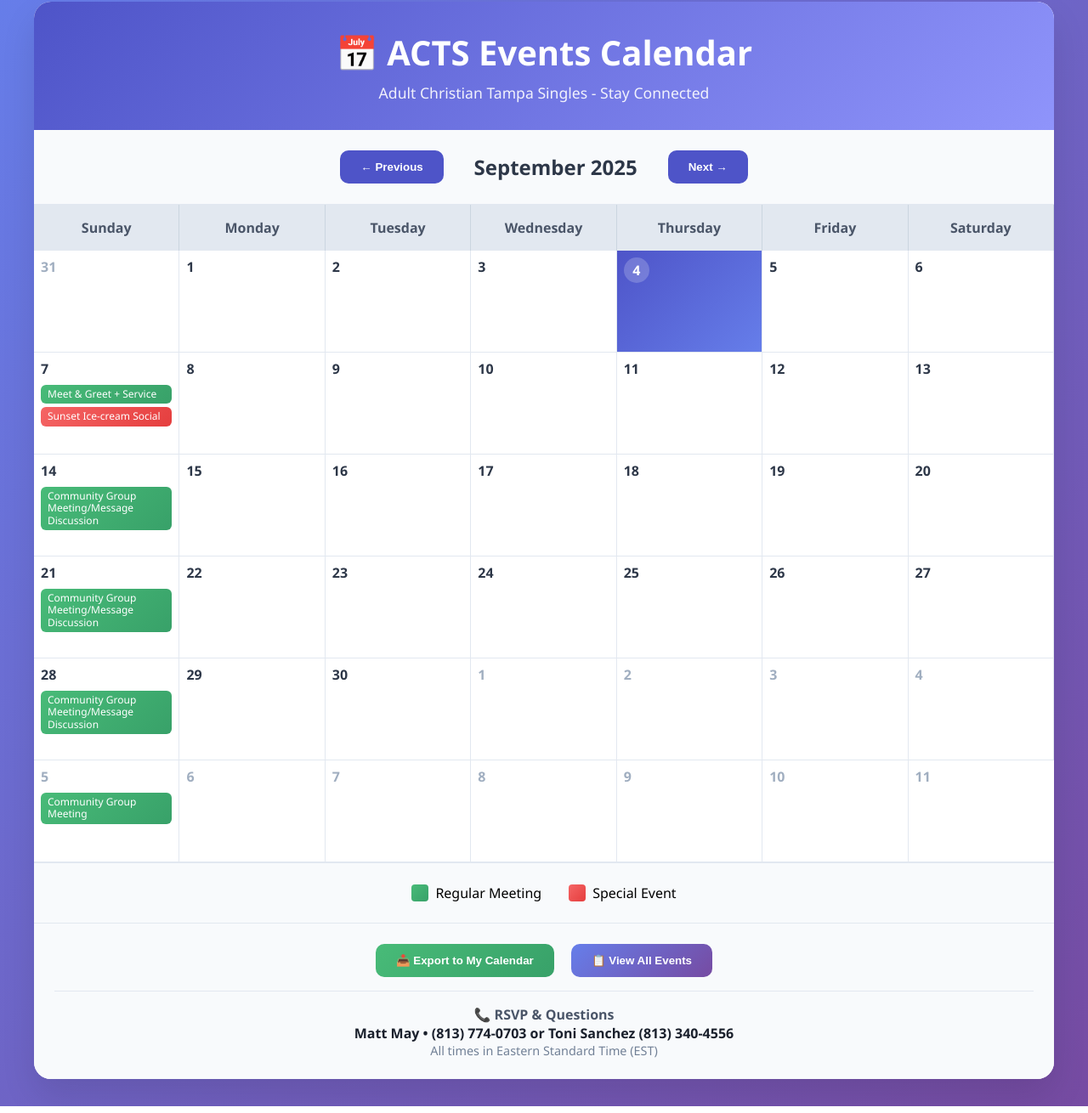
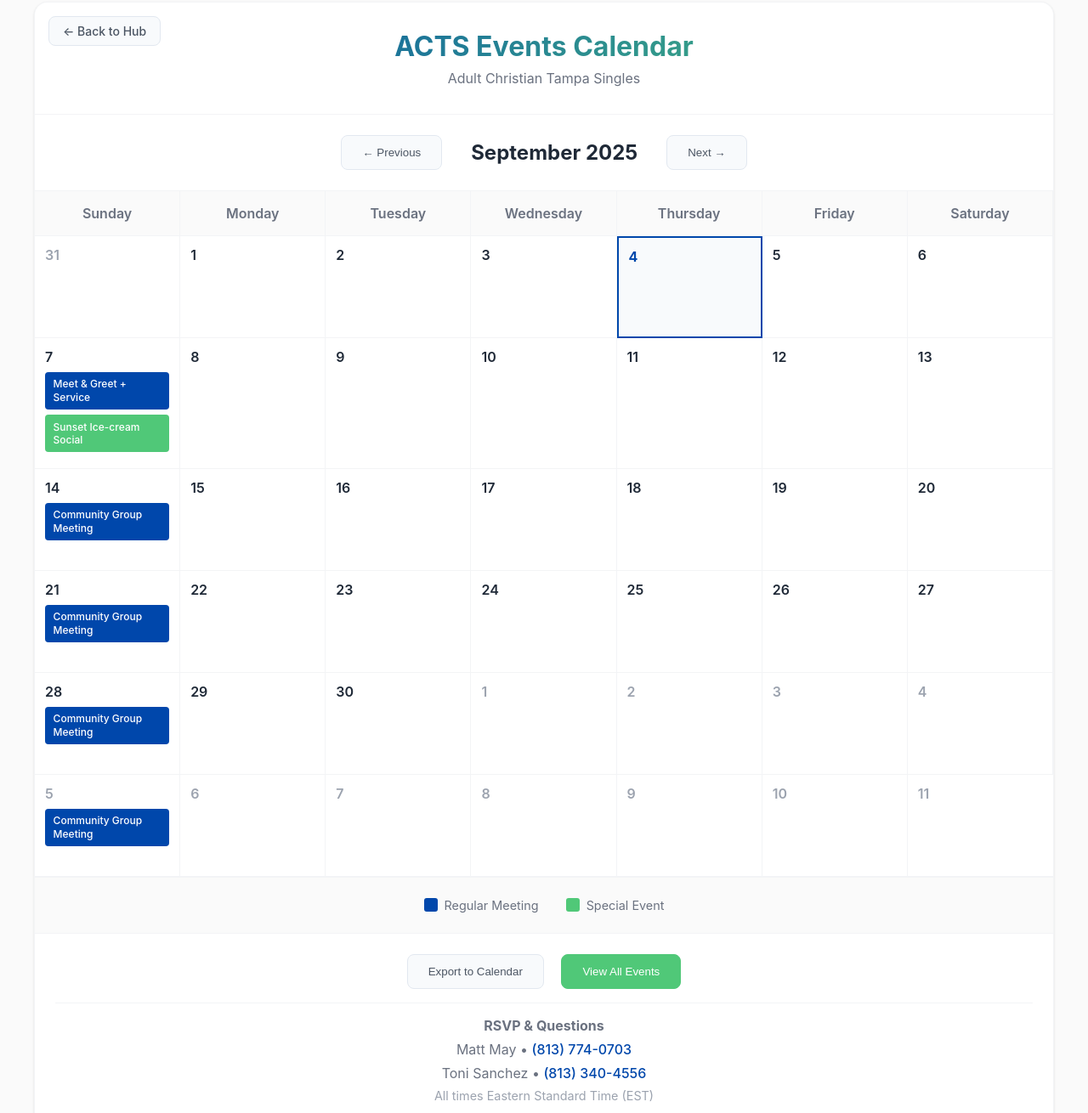
Before and after one commit to MattSeeker/ACTSGroupHub, a plain HTML site: page acts_calendar.html in a window 1280 px wide. Shown: the part 30-1340 px from the top of the page at 85% size. Drawn offline with Linux system fonts and the light colour scheme.

Commit message:
Update acts_calendar.html

```diff
--- a/acts_calendar.html
+++ b/acts_calendar.html
@@ -12,36 +12,66 @@
         }
 
         body {
-            font-family: 'Segoe UI', Tahoma, Geneva, Verdana, sans-serif;
-            background: linear-gradient(135deg, #667eea 0%, #764ba2 100%);
+            font-family: 'Inter', -apple-system, BlinkMacSystemFont, 'Segoe UI', sans-serif;
+            background: #fafafa;
             min-height: 100vh;
             padding: 2rem 1rem;
+            color: #1a1a1a;
         }
 
         .calendar-container {
             max-width: 1200px;
             margin: 0 auto;
             background: white;
-            border-radius: 20px;
-            box-shadow: 0 20px 40px rgba(0, 0, 0, 0.1);
+            border-radius: 16px;
+            box-shadow: 0 1px 3px rgba(0, 0, 0, 0.1);
             overflow: hidden;
+            border: 1px solid #f3f4f6;
         }
 
         .header {
-            background: linear-gradient(135deg, #4e54c8 0%, #8f94fb 100%);
-            color: white;
+            background: white;
+            color: #1f2937;
             padding: 2rem;
             text-align: center;
+            border-bottom: 1px solid #f3f4f6;
+            position: relative;
+        }
+
+        .back-nav {
+            position: absolute;
+            top: 1rem;
+            left: 1rem;
+            background: #f8fafc;
+            border: 1px solid #e2e8f0;
+            color: #4b5563;
+            padding: 0.5rem 1rem;
+            border-radius: 8px;
+            text-decoration: none;
+            font-weight: 500;
+            font-size: 0.875rem;
+            transition: all 0.2s ease;
+        }
+
+        .back-nav:hover {
+            background: #0047AB;
+            color: white;
+            border-color: #0047AB;
         }
 
         .header h1 {
-            font-size: 2.5rem;
+            font-size: 2rem;
             margin-bottom: 0.5rem;
+            font-weight: 700;
+            background: linear-gradient(135deg, #0047AB, #50C878);
+            -webkit-background-clip: text;
+            -webkit-text-fill-color: transparent;
+            background-clip: text;
         }
 
         .header p {
-            opacity: 0.9;
-            font-size: 1.1rem;
+            color: #6b7280;
+            font-size: 1rem;
         }
 
         .calendar-nav {
@@ -49,31 +79,32 @@
             justify-content: center;
             align-items: center;
             padding: 1.5rem;
-            background: #f8fafc;
-            border-bottom: 1px solid #e2e8f0;
+            background: white;
+            border-bottom: 1px solid #f3f4f6;
             gap: 2rem;
         }
 
         .nav-button {
-            background: #4e54c8;
-            color: white;
-            border: none;
+            background: #f8fafc;
+            border: 1px solid #e2e8f0;
+            color: #4b5563;
             padding: 0.75rem 1.5rem;
-            border-radius: 10px;
+            border-radius: 8px;
             cursor: pointer;
-            font-weight: 600;
-            transition: all 0.3s ease;
+            font-weight: 500;
+            transition: all 0.2s ease;
         }
 
         .nav-button:hover {
-            background: #3c4aaa;
-            transform: translateY(-2px);
+            background: #0047AB;
+            color: white;
+            border-color: #0047AB;
         }
 
         .current-month {
             font-size: 1.5rem;
             font-weight: 700;
-            color: #2d3748;
+            color: #1f2937;
             min-width: 200px;
             text-align: center;
         }
@@ -85,12 +116,13 @@
         }
 
         .calendar-header {
-            background: #e2e8f0;
+            background: #fafafa;
             padding: 1rem;
             text-align: center;
             font-weight: 600;
-            color: #4a5568;
-            border-right: 1px solid #cbd5e0;
+            color: #6b7280;
+            border-right: 1px solid #f3f4f6;
+            border-bottom: 1px solid #f3f4f6;
         }
 
         .calendar-header:last-child {
@@ -99,16 +131,16 @@
 
         .calendar-day {
             min-height: 120px;
-            border-right: 1px solid #e2e8f0;
-            border-bottom: 1px solid #e2e8f0;
-            padding: 0.5rem;
+            border-right: 1px solid #f3f4f6;
+            border-bottom: 1px solid #f3f4f6;
+            padding: 0.75rem;
             position: relative;
             background: white;
             transition: background-color 0.2s ease;
         }
 
         .calendar-day:hover {
-            background: #f7fafc;
+            background: #fafafa;
         }
 
         .calendar-day:last-child {
@@ -117,50 +149,47 @@
 
         .day-number {
             font-weight: 600;
-            color: #2d3748;
+            color: #1f2937;
             margin-bottom: 0.5rem;
         }
 
         .other-month .day-number {
-            color: #a0aec0;
+            color: #9ca3af;
         }
 
         .today {
-            background: linear-gradient(135deg, #4e54c8, #667eea);
+            background: #f8fafc;
+            border: 2px solid #0047AB;
         }
 
         .today .day-number {
-            color: white;
-            background: rgba(255, 255, 255, 0.2);
-            border-radius: 50%;
-            width: 30px;
-            height: 30px;
-            display: flex;
-            align-items: center;
-            justify-content: center;
+            color: #0047AB;
             font-weight: 700;
         }
 
         .event {
-            background: linear-gradient(135deg, #48bb78, #38a169);
+            background: #0047AB;
             color: white;
-            padding: 0.25rem 0.5rem;
-            margin-bottom: 0.25rem;
-            border-radius: 6px;
+            padding: 0.4rem 0.6rem;
+            margin-bottom: 0.4rem;
+            border-radius: 4px;
             font-size: 0.75rem;
             font-weight: 500;
             cursor: pointer;
             transition: all 0.2s ease;
-            line-height: 1.2;
+            line-height: 1.3;
         }
 
         .event:hover {
-            transform: scale(1.02);
-            box-shadow: 0 4px 8px rgba(0, 0, 0, 0.1);
+            background: #003a94;
         }
 
         .event.special {
-            background: linear-gradient(135deg, #f56565, #e53e3e);
+            background: #50C878;
+        }
+
+        .event.special:hover {
+            background: #459a68;
         }
 
         .event-details {
@@ -169,19 +198,21 @@
             left: 50%;
             transform: translate(-50%, -50%);
             background: white;
-            border-radius: 15px;
+            border-radius: 12px;
             padding: 2rem;
-            box-shadow: 0 20px 40px rgba(0, 0, 0, 0.3);
+            box-shadow: 0 10px 25px rgba(0, 0, 0, 0.15);
             max-width: 500px;
             width: 90%;
             z-index: 1000;
             display: none;
+            border: 1px solid #f3f4f6;
         }
 
         .event-details h3 {
-            color: #2d3748;
+            color: #1f2937;
             margin-bottom: 1rem;
-            font-size: 1.5rem;
+            font-size: 1.3rem;
+            font-weight: 600;
         }
 
         .event-details p {
@@ -196,14 +227,14 @@
             right: 1rem;
             background: none;
             border: none;
-            font-size: 1.5rem;
+            font-size: 1.2rem;
             cursor: pointer;
-            color: #a0aec0;
+            color: #9ca3af;
             transition: color 0.2s ease;
         }
 
         .event-details .close-btn:hover {
-            color: #2d3748;
+            color: #1f2937;
         }
 
         .overlay {
@@ -222,62 +253,88 @@
             justify-content: center;
             gap: 2rem;
             padding: 1.5rem;
-            background: #f8fafc;
-            border-top: 1px solid #e2e8f0;
+            background: #fafafa;
+            border-top: 1px solid #f3f4f6;
         }
 
         .legend-item {
             display: flex;
             align-items: center;
             gap: 0.5rem;
+            font-size: 0.9rem;
+            color: #6b7280;
         }
 
         .legend-color {
-            width: 20px;
-            height: 20px;
-            border-radius: 4px;
+            width: 16px;
+            height: 16px;
+            border-radius: 3px;
         }
 
         .legend-color.regular {
-            background: linear-gradient(135deg, #48bb78, #38a169);
+            background: #0047AB;
         }
 
         .legend-color.special {
-            background: linear-gradient(135deg, #f56565, #e53e3e);
+            background: #50C878;
         }
 
         .actions {
             padding: 1.5rem;
             text-align: center;
-            background: #f8fafc;
-            border-top: 1px solid #e2e8f0;
+            background: white;
+            border-top: 1px solid #f3f4f6;
         }
 
         .action-button {
-            background: linear-gradient(135deg, #48bb78, #38a169);
-            color: white;
-            border: none;
+            background: #f8fafc;
+            border: 1px solid #e2e8f0;
+            color: #4b5563;
             padding: 0.75rem 1.5rem;
-            border-radius: 10px;
+            border-radius: 8px;
             cursor: pointer;
-            font-weight: 600;
+            font-weight: 500;
             margin: 0 0.5rem;
-            transition: all 0.3s ease;
+            transition: all 0.2s ease;
             text-decoration: none;
             display: inline-block;
         }
 
         .action-button:hover {
-            transform: translateY(-2px);
-            box-shadow: 0 8px 15px rgba(72, 187, 120, 0.3);
+            background: #0047AB;
+            color: white;
+            border-color: #0047AB;
         }
 
         .action-button.secondary {
-            background: linear-gradient(135deg, #667eea, #764ba2);
+            background: #50C878;
+            color: white;
+            border-color: #50C878;
         }
 
         .action-button.secondary:hover {
-            box-shadow: 0 8px 15px rgba(102, 126, 234, 0.3);
+            background: #459a68;
+        }
+
+        .contact-info {
+            margin-top: 1rem;
+            padding-top: 1rem;
+            border-top: 1px solid #f3f4f6;
+            color: #6b7280;
+        }
+
+        .contact-info p {
+            margin-bottom: 0.5rem;
+        }
+
+        .contact-phone {
+            color: #0047AB;
+            text-decoration: none;
+            font-weight: 500;
+        }
+
+        .contact-phone:hover {
+            text-decoration: underline;
         }
 
         @media (max-width: 768px) {
@@ -287,11 +344,12 @@
 
             .calendar-day {
                 min-height: 100px;
+                padding: 0.5rem;
             }
 
             .event {
                 font-size: 0.7rem;
-                padding: 0.2rem 0.4rem;
+                padding: 0.3rem 0.5rem;
             }
 
             .calendar-nav {
@@ -307,14 +365,21 @@
                 gap: 1rem;
                 text-align: center;
             }
+
+            .action-button {
+                display: block;
+                margin: 0.5rem auto;
+                width: fit-content;
+            }
         }
     </style>
 </head>
 <body>
     <div class="calendar-container">
         <div class="header">
-            <h1>📅 ACTS Events Calendar</h1>
-            <p>Adult Christian Tampa Singles - Stay Connected</p>
+            <a href="index.html" class="back-nav">← Back to Hub</a>
+            <h1>ACTS Events Calendar</h1>
+            <p>Adult Christian Tampa Singles</p>
         </div>
 
         <div class="calendar-nav">
@@ -339,12 +404,14 @@
         </div>
 
         <div class="actions">
-            <button class="action-button" onclick="exportToCalendar()">📥 Export to My Calendar</button>
-            <button class="action-button secondary" onclick="showAllEvents()">📋 View All Events</button>
-            <div style="margin-top: 1rem; padding-top: 1rem; border-top: 1px solid #e2e8f0;">
-                <p style="color: #4a5568; font-weight: 600;">📞 RSVP & Questions</p>
-                <p style="color: #1a202c; font-weight: 600;">Matt May • (813) 774-0703 or Toni Sanchez (813) 340-4556</p>
-                <p style="color: #718096; font-size: 0.9rem;">All times in Eastern Standard Time (EST)</p>
+            <button class="action-button" onclick="exportToCalendar()">Export to Calendar</button>
+            <button class="action-button secondary" onclick="showAllEvents()">View All Events</button>
+
+            <div class="contact-info">
+                <p><strong>RSVP & Questions</strong></p>
+                <p>Matt May • <a href="tel:813-774-0703" class="contact-phone">(813) 774-0703</a></p>
+                <p>Toni Sanchez • <a href="tel:813-340-4556" class="contact-phone">(813) 340-4556</a></p>
+                <p style="font-size: 0.9rem; color: #9ca3af;">All times Eastern Standard Time (EST)</p>
             </div>
         </div>
     </div>
@@ -375,7 +442,7 @@
             ],
             '2025-09-14': [
                 {
-                    title: 'Community Group Meeting/Message Discussion',
+                    title: 'Community Group Meeting',
                     time: '9:15 AM EST',
                     location: 'Ballast Point Campus - 2nd Floor',
                     description: 'Discussion about the message from September 7th service.',
@@ -384,7 +451,7 @@
             ],
             '2025-09-21': [
                 {
-                    title: 'Community Group Meeting/Message Discussion',
+                    title: 'Community Group Meeting',
                     time: '9:15 AM EST',
                     location: 'Ballast Point Campus - 2nd Floor',
                     description: 'Discussion about the message from September 14th service.',
@@ -393,7 +460,7 @@
             ],
             '2025-09-28': [
                 {
-                    title: 'Community Group Meeting/Message Discussion',
+                    title: 'Community Group Meeting',
                     time: '9:15 AM EST',
                     location: 'Ballast Point Campus - 2nd Floor',
                     description: 'Discussion about the message from September 21st service.',
@@ -432,16 +499,16 @@
                     title: 'Friendsgiving',
                     time: 'TBD',
                     location: 'TBD',
-                    description: 'Celebrate Thanksgiving together as a group! Format and details to be determined. A wonderful time to give thanks for our fellowship and God\'s blessings.',
+                    description: 'Celebrate Thanksgiving together as a group! Format and details to be determined.',
                     type: 'special'
                 }
             ],
             '2026-02-14': [
                 {
-                    title: 'Love of God Valentine\'s Day Outing',
+                    title: 'Valentine\'s Day Outing',
                     time: 'TBD',
-                    location: 'TBD - Multiple Options Being Considered',
-                    description: 'Celebrate God\'s love with a fun Valentine\'s Day outing! Possible locations include Replay Pinball Museum (Tarpon Springs), Dave & Buster\'s (Brandon), Escape Room, or other creative suggestions from group members.',
+                    location: 'TBD - Multiple Options',
+                    description: 'Celebrate with a fun Valentine\'s Day outing! Possible locations include Replay Pinball Museum (Tarpon Springs), Dave & Buster\'s (Brandon), Escape Room, or other suggestions.',
                     type: 'special'
                 }
             ]
@@ -535,10 +602,10 @@
 
             content.innerHTML = `
                 <h3>${event.title}</h3>
-                <p><strong>📅 Date:</strong> ${formattedDate}</p>
-                <p><strong>🕐 Time:</strong> ${event.time}</p>
-                <p><strong>📍 Location:</strong> ${event.location}</p>
-                <p><strong>ℹ️ Details:</strong> ${event.description}</p>
+                <p><strong>Date:</strong> ${formattedDate}</p>
+                <p><strong>Time:</strong> ${event.time}</p>
+                <p><strong>Location:</strong> ${event.location}</p>
+                <p><strong>Details:</strong> ${event.description}</p>
             `;
 
             document.getElementById('overlay').style.display = 'block';
@@ -582,7 +649,7 @@
         }
 
         function showAllEvents() {
-            let eventsList = '<h3>📋 All ACTS Events</h3><br>';
+            let eventsList = '<h3>All ACTS Events</h3><br>';
 
             Object.entries(events).sort().forEach(([dateKey, dayEvents]) => {
                 const date = new Date(dateKey);
@@ -594,13 +661,14 @@
                 });
 
                 dayEvents.forEach(event => {
+                    const borderColor = event.type === 'special' ? '#50C878' : '#0047AB';
                     eventsList += `
-                        <div style="margin-bottom: 1rem; padding: 1rem; border-left: 4px solid #48bb78; background: #f7fafc;">
-                            <h4 style="color: #2d3748; margin-bottom: 0.5rem;">${event.title}</h4>
-                            <p style="margin: 0.25rem 0;"><strong>📅</strong> ${formattedDate}</p>
-                            <p style="margin: 0.25rem 0;"><strong>🕐</strong> ${event.time}</p>
-                            <p style="margin: 0.25rem 0;"><strong>📍</strong> ${event.location}</p>
-                            <p style="margin: 0.25rem 0;">${event.description}</p>
+                        <div style="margin-bottom: 1rem; padding: 1rem; border-left: 3px solid ${borderColor}; background: #fafafa; border-radius: 4px;">
+                            <h4 style="color: #1f2937; margin-bottom: 0.5rem;">${event.title}</h4>
+                            <p style="margin: 0.25rem 0; color: #6b7280;"><strong>Date:</strong> ${formattedDate}</p>
+                            <p style="margin: 0.25rem 0; color: #6b7280;"><strong>Time:</strong> ${event.time}</p>
+                            <p style="margin: 0.25rem 0; color: #6b7280;"><strong>Location:</strong> ${event.location}</p>
+                            <p style="margin: 0.25rem 0; color: #4a5568;">${event.description}</p>
                         </div>
                     `;
                 });
```
